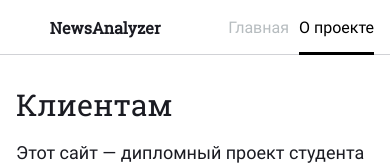
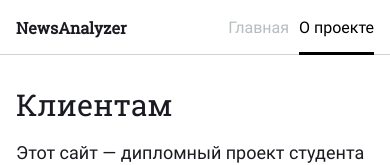
Before and after one commit to alsokolov/praktikum-front, a website built with webpack: page src/pages/about/index.html in a window 390 px wide. Shown: the top 165 px of the page. Built offline with nearby package versions, Linux system fonts and the light colour scheme.

Commit message:
fix visual glithces (logo)

```diff
--- a/src/blocks/panel/__logo/panel__logo.css
+++ b/src/blocks/panel/__logo/panel__logo.css
@@ -3,7 +3,7 @@
   align-items: center;
   font: bold 2rem 'RobotoSlab', Georgia, serif;
   line-height: inherit;
-  margin: 0 0 0 2rem;
+  margin: 0 2rem 0 0;
   color: inherit;
   text-decoration: none;
 }
@@ -11,6 +11,5 @@
 @media screen and (max-width: 767px) {
   .panel__logo {
     font-size: 1.6rem;
-    margin: 1em auto;
   }
 }
```
